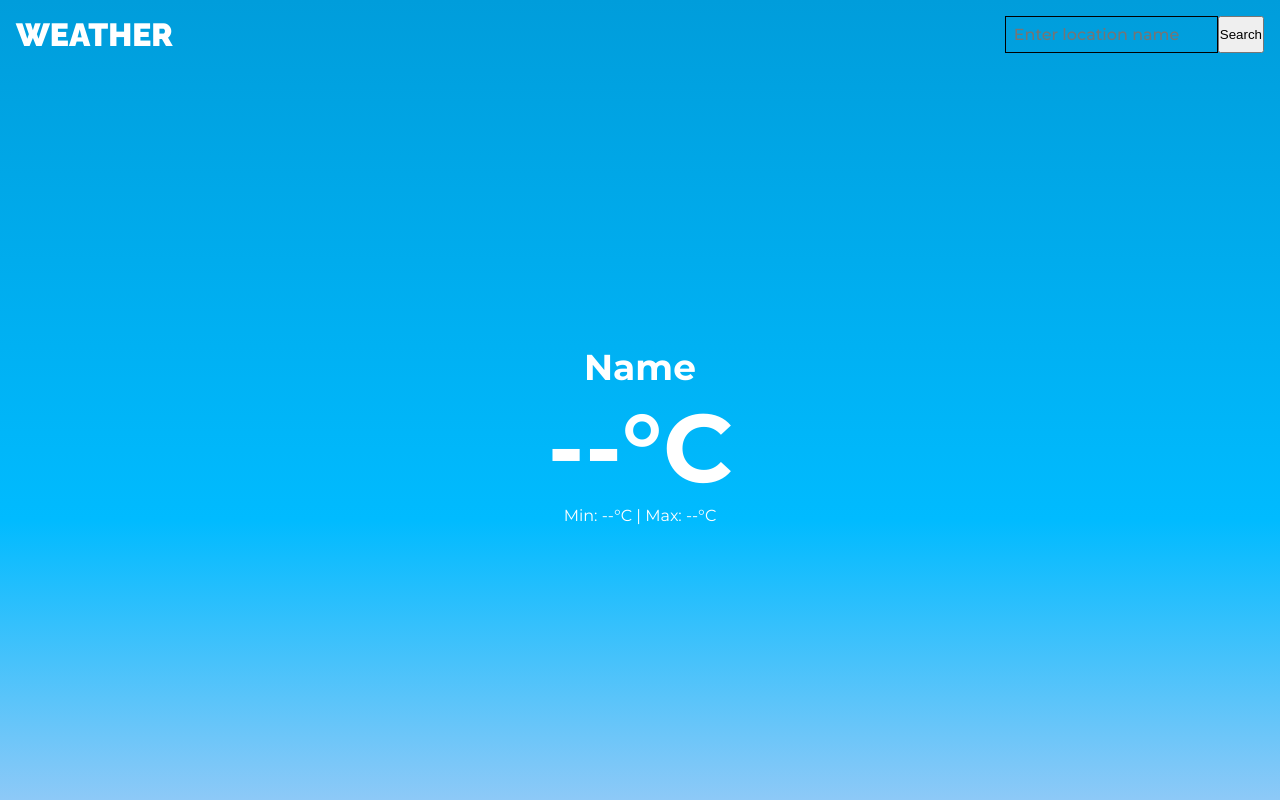
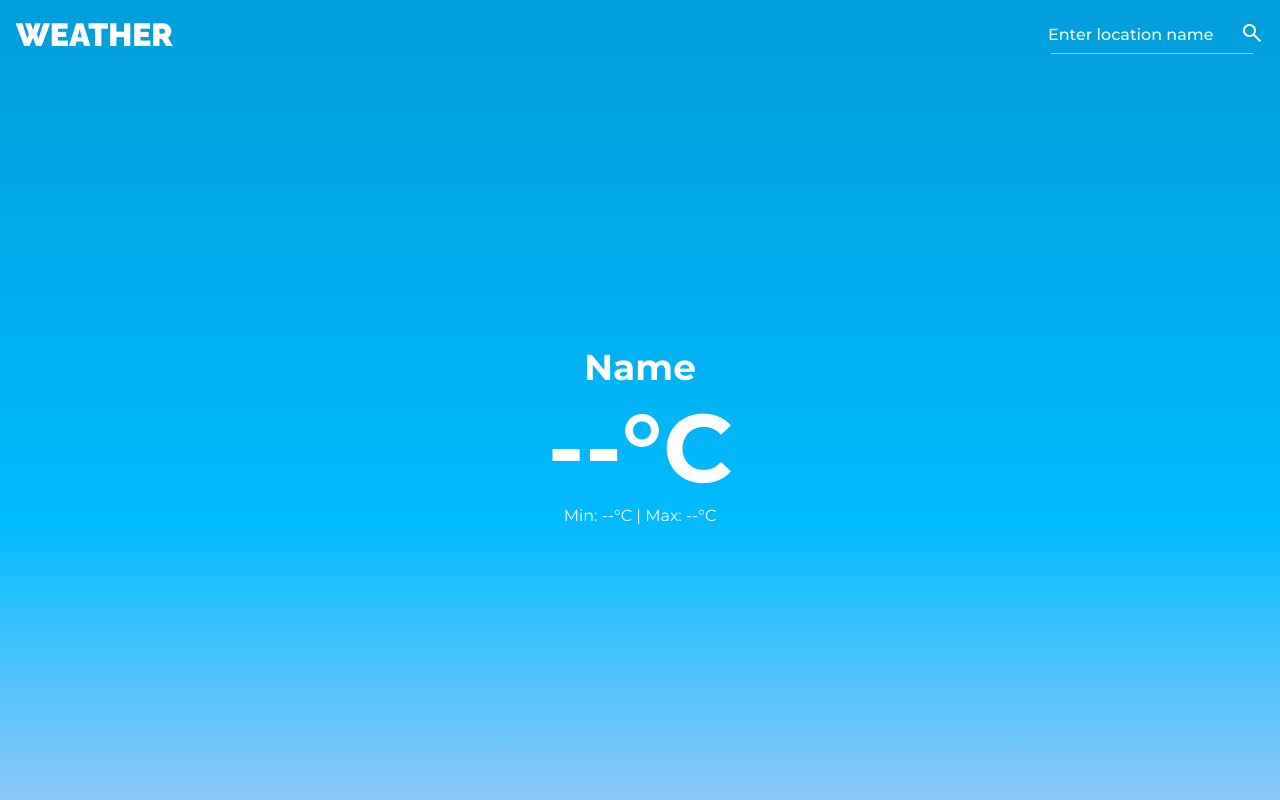
Before and after one commit to mrljsh/weather-api, a plain HTML site: page index.html in a window 1280 px wide. Drawn offline with nearby package versions, Linux system fonts and the light colour scheme.

Commit message:
Input styling

```diff
--- a/index.html
+++ b/index.html
@@ -8,7 +8,8 @@
     <link rel="preconnect" href="https://fonts.googleapis.com">
 <link rel="preconnect" href="https://fonts.gstatic.com" crossorigin>
 <link href="https://fonts.googleapis.com/css2?family=Montserrat:ital,wght@0,100;0,300;0,400;0,500;0,600;0,700;1,300&family=Raleway:wght@400;700;900&display=swap" rel="stylesheet">
-    <link rel="stylesheet" href="styles.css">
+<link rel="stylesheet" href="https://fonts.googleapis.com/css2?family=Material+Symbols+Outlined:opsz,wght,FILL,GRAD@48,400,0,0" />
+<link rel="stylesheet" href="styles.css">
     <script src="scripts.js" defer></script>
 
 </head>
@@ -16,8 +17,8 @@
     <header>
         <h1>Weather</h1>
         <div class="searchform">
-            <input type="text" placeholder="Enter location name">
-            <button>Search</button>
+            <input type="text" class="city-input" placeholder="Enter location name">
+            <button><span class="material-symbols-outlined">search</span></button>
         </div>
     </header>
     <main>
--- a/styles.css
+++ b/styles.css
@@ -29,26 +29,60 @@ header > h1 {
 
 .searchform {
     display: flex;
+    position: relative;
 }
 
 
 
-.searchform > input[type="text"] {
+.city-input {
     appearance: none;
     background: none;
-    border: 1px solid black;
-    min-width: 200px;
+    border: 0;
+    max-width: 200px;
     font-size: 16px;
     padding: 0px 8px;
     color: white;
     font-family: 'Montserrat', sans-serif;
     font-weight: 500;
+    position: relative;
+}
+
+.searchform::after {
+    position: absolute;
+    content: '';
+    height: 1px;
+    width: 90%;
+    margin: 0 auto;
+	left: 0;
+    right: 0;
+    bottom: -1px;
+    background: silver;
+    display: inline-block;
+    transition: 0.4s;
 }
 
 .searchform > input[type="text"]:focus {
     appearance: none;
     outline: 0;
     border: 0;
+}
+
+.searchform:focus-within::after {
+    width: 100%;
+    background: white;
+    height: 2px;
+    transition: 0.7s;
+}
+
+.searchform > input[type="text"]::placeholder {
+    color:azure;
+}
+
+.searchform > button {
+    appearance: none;
+    border: 0;
+    background: none;
+    color: white;
 }
 
 main {
```
